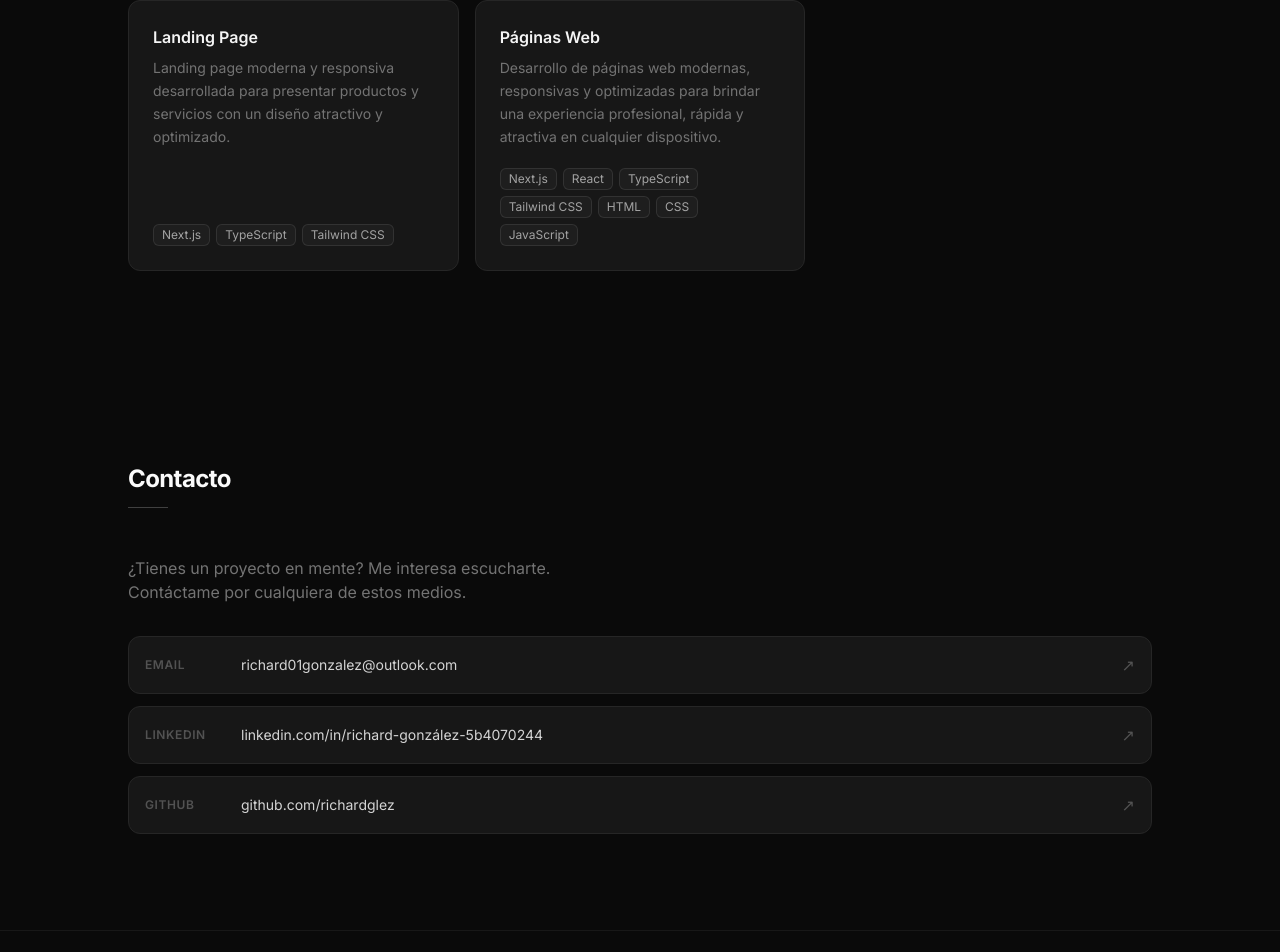
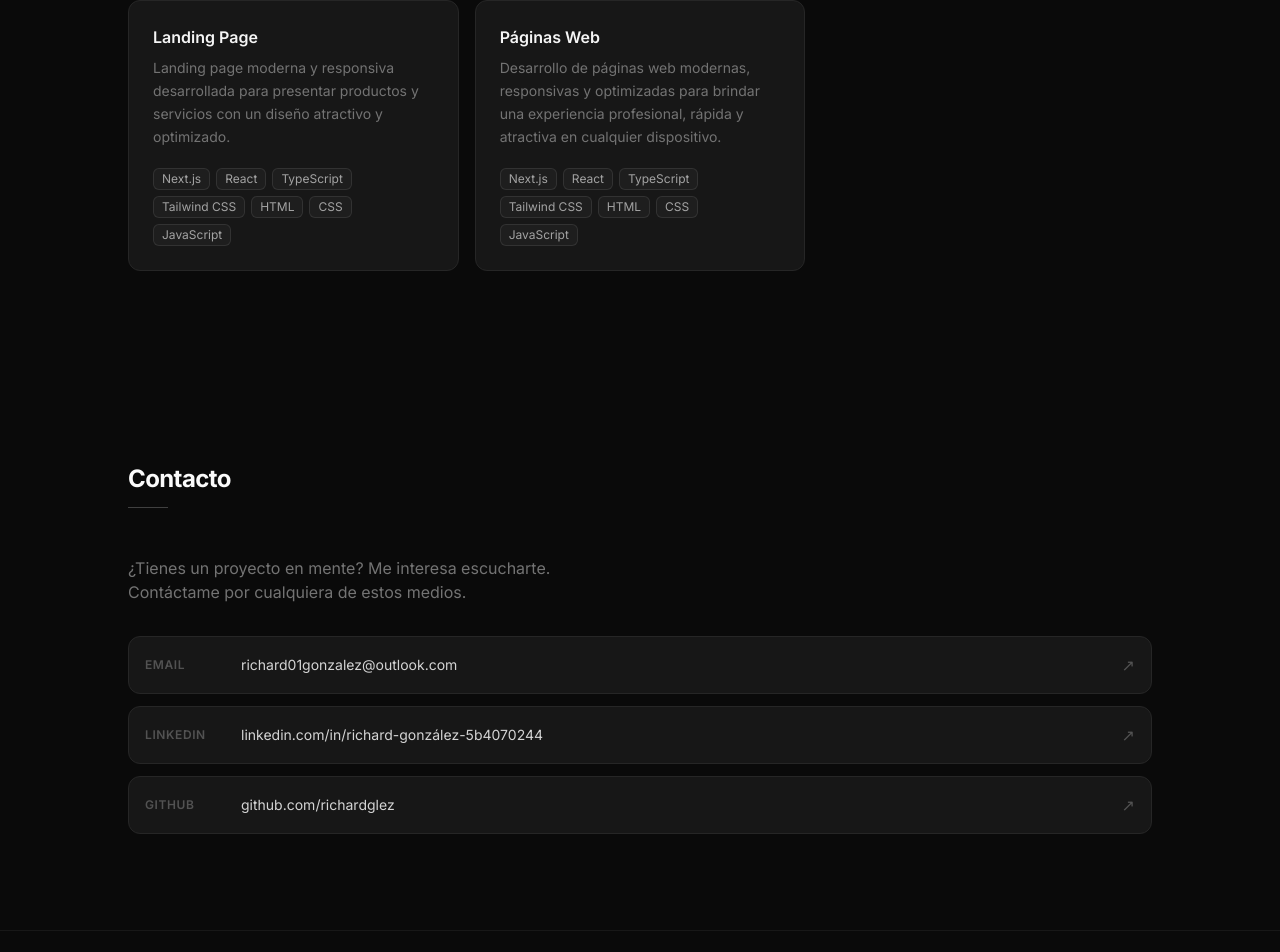
Before and after one commit to richardglez-dev/my_landing_page, a Next.js app: page / in a window 1280 px wide. Shown: the part 1720-2672 px from the top of the page. Built offline with nearby package versions, Linux system fonts and the light colour scheme.

Commit message:
Modificaciones

```diff
--- a/components/Projects.tsx
+++ b/components/Projects.tsx
@@ -21,7 +21,7 @@ const projects = [
     name: "Landing Page",
     description:
       "Landing page moderna y responsiva desarrollada para presentar productos y servicios con un diseño atractivo y optimizado.",
-    tech: ["Next.js", "TypeScript", "Tailwind CSS"],
+    tech: ["Next.js","React","TypeScript","Tailwind CSS","HTML","CSS","JavaScript"],
   },
     {
   name: "Páginas Web",
```
